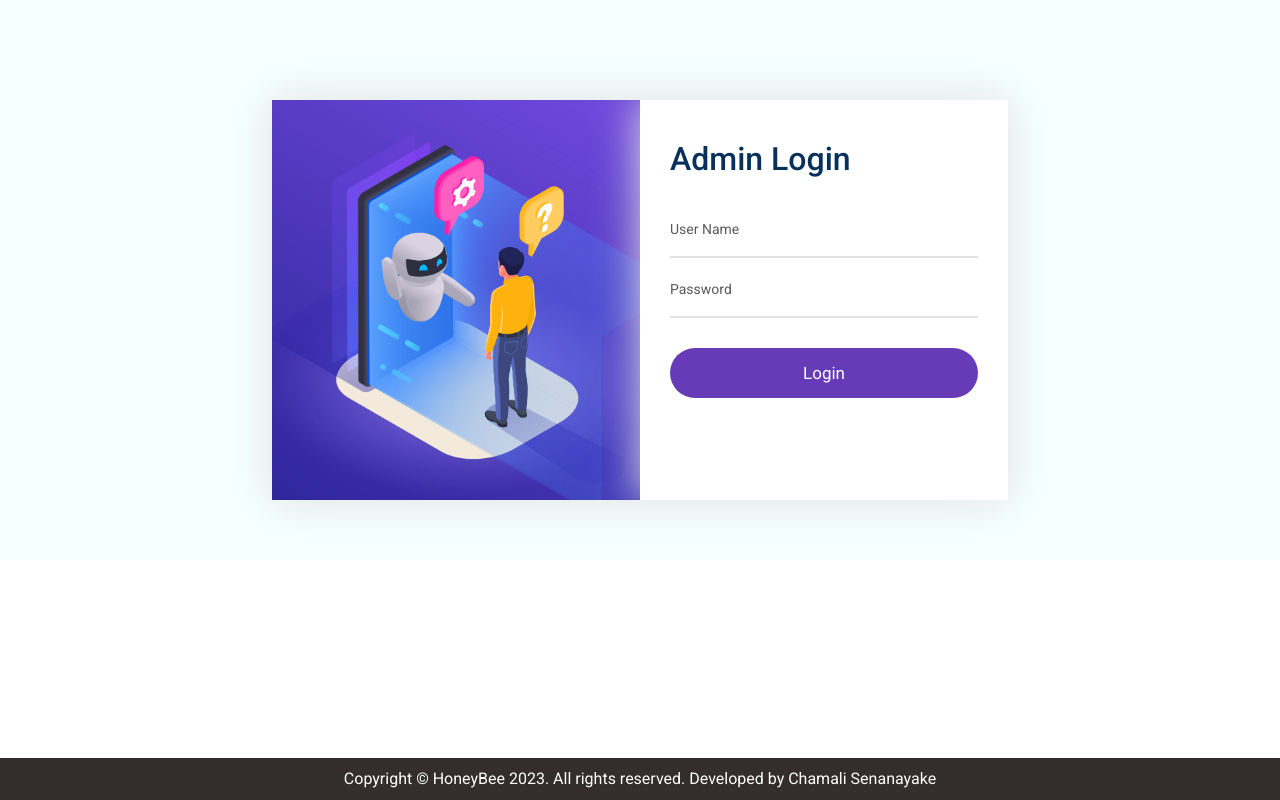
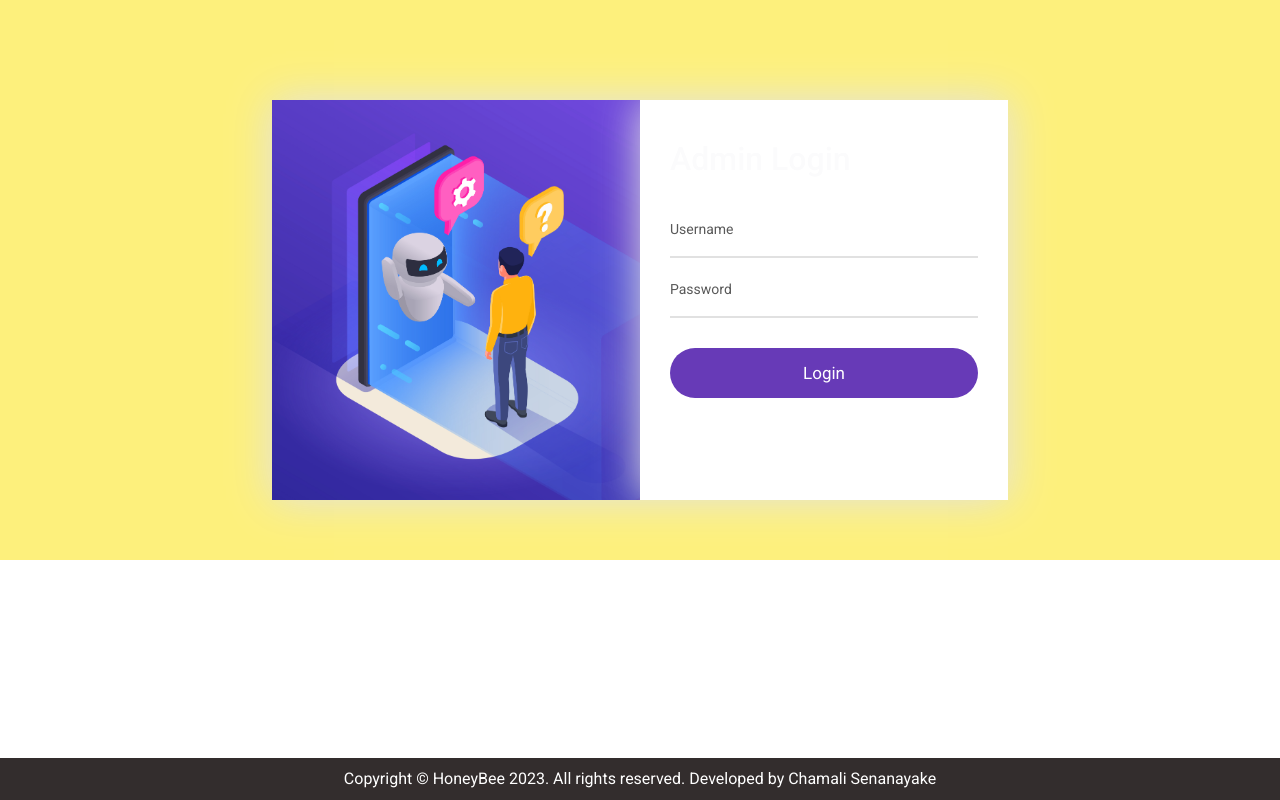
Before and after one commit to chama93/BeeHoneyPredictionSystemWebApp, a PHP site: page /Admin/login_admin.html in a window 1280 px wide. Run offline with PHP 8.4, Linux system fonts and the light colour scheme; some libraries are stand-ins or nearby versions.

Commit message:
modified

```diff
--- a/Admin/login_admin.html
+++ b/Admin/login_admin.html
@@ -1,32 +1,21 @@
 <!DOCTYPE html>
 <html lang="en">
+
 <head>
   <meta charset="UTF-8" />
   <meta http-equiv="X-UA-Compatible" content="IE=edge" />
   <meta name="viewport" content="width=device-width, initial-scale=1.0" />
   <link rel="stylesheet" href="style_admin.css" />
   <!-- Font Awesome -->
-    <link
-      href="https://cdnjs.cloudflare.com/ajax/libs/font-awesome/6.0.0/css/all.min.css"
-      rel="stylesheet"
-    />
+  <link href="https://cdnjs.cloudflare.com/ajax/libs/font-awesome/6.0.0/css/all.min.css" rel="stylesheet" />
   <!-- Google Fonts -->
-    <link
-      href="https://fonts.googleapis.com/css?family=Roboto:300,400,500,700&display=swap"
-      rel="stylesheet"
-    />
+  <link href="https://fonts.googleapis.com/css?family=Roboto:300,400,500,700&display=swap" rel="stylesheet" />
   <!-- MDB -->
-    <link
-      href="https://cdnjs.cloudflare.com/ajax/libs/mdb-ui-kit/6.2.0/mdb.min.css"
-      rel="stylesheet"
-    />
+  <link href="https://cdnjs.cloudflare.com/ajax/libs/mdb-ui-kit/6.2.0/mdb.min.css" rel="stylesheet" />
 
   <link rel="icon" href="img/mdb-favicon.ico" type="image/x-icon" />
   <!-- Font Awesome -->
-    <link
-      rel="stylesheet"
-      href="https://use.fontawesome.com/releases/v5.15.2/css/all.css"
-    />
+  <link rel="stylesheet" href="https://use.fontawesome.com/releases/v5.15.2/css/all.css" />
   <script src="https://cdn.jsdelivr.net/npm/sweetalert2@11"></script>
 
   <!-- MDB -->
@@ -43,27 +32,18 @@
               <img src="admin.jpg" alt="" />
             </div>
             <div class="form-input">
-                <h2>Admin Login</h2>
+              <h2> Admin Login </h2>
               <form>
                 <div class="form-group">
                   <input type="text" id="username" name="name" required />
-                    <label>User Name</label>
+                  <label>Username</label>
                 </div>
                 <div class="form-group">
-                    <input
-                      type="password"
-                      id="password"
-                      name="password"
-                      required
-                    />
-                    <label>password</label>
+                  <input type="password" id="password" name="password" required />
+                  <label>Password</label>
                 </div>
                 <div class="myform-button">
-                    <button
-                      type="submit"
-                      onclick="login(); return false;"
-                      class="myform-btn"
-                    >
+                  <button type="submit" onclick="login(); return false;" class="myform-btn">
                     Login
                   </button>
                 </div>
@@ -107,4 +87,5 @@
     }
   </script>
 </body>
+
 </html>
--- a/Admin/style_admin.css
+++ b/Admin/style_admin.css
@@ -11,7 +11,7 @@ a:hover {
 .myform-area {
   overflow: hidden;
   padding: 60px 0;
-  background: #f4fffe;
+  background: #fdf07c;
   position: relative;
   padding-top: 100px;
 
@@ -68,7 +68,7 @@ a:hover {
 
 .myform-area .form-area .form-input h2 {
   margin-bottom: 20px;
-  color: #07315b;
+  color: #fbfbfc;
 }
 
 .myform-area .form-area .form-input input {
```
Also changed, not shown: Admin/admin_dashboard.html (+5 -5 lines), Server/uploads/004_313.png (added), 1 other file. Lines whose indentation alone changed are shown as unchanged.
